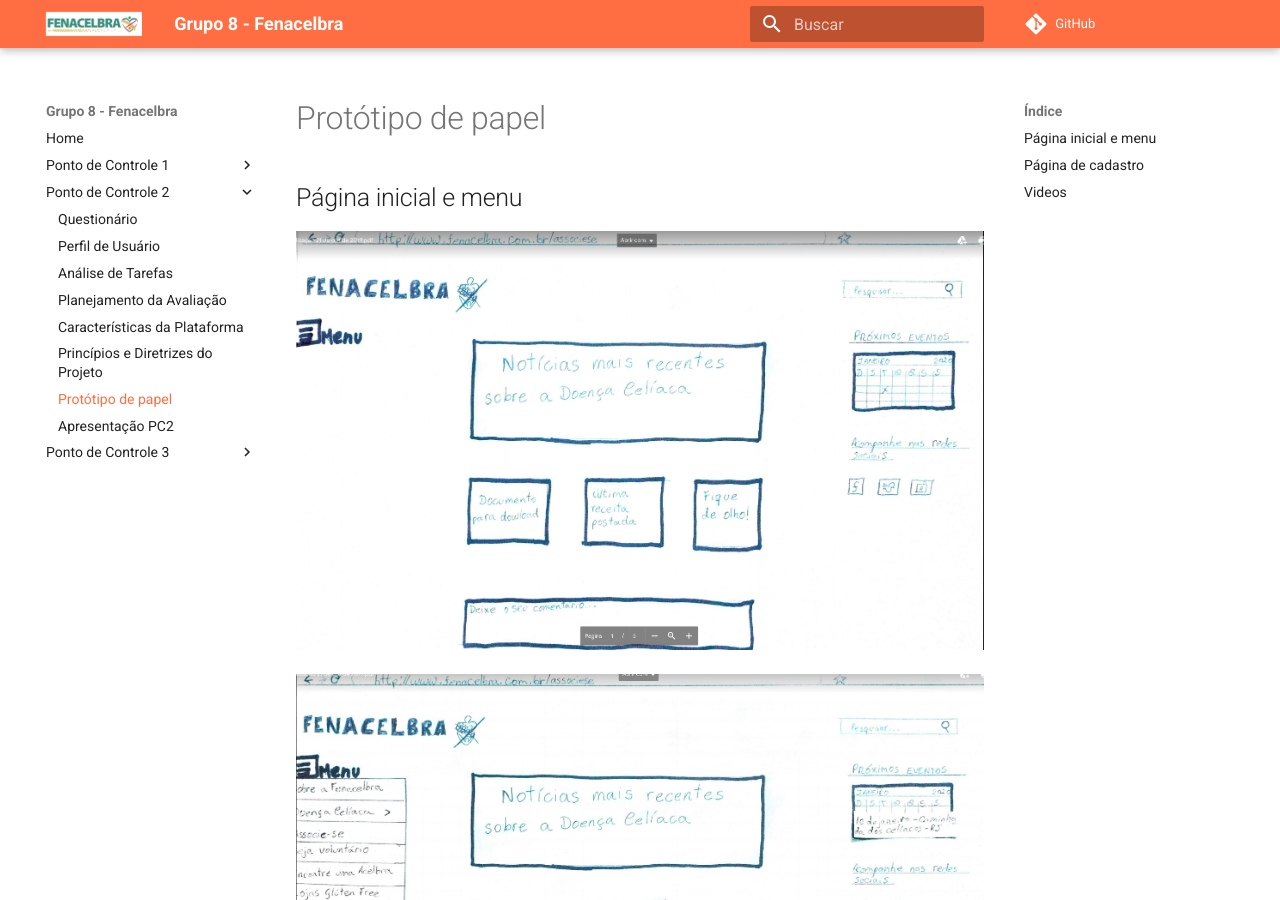
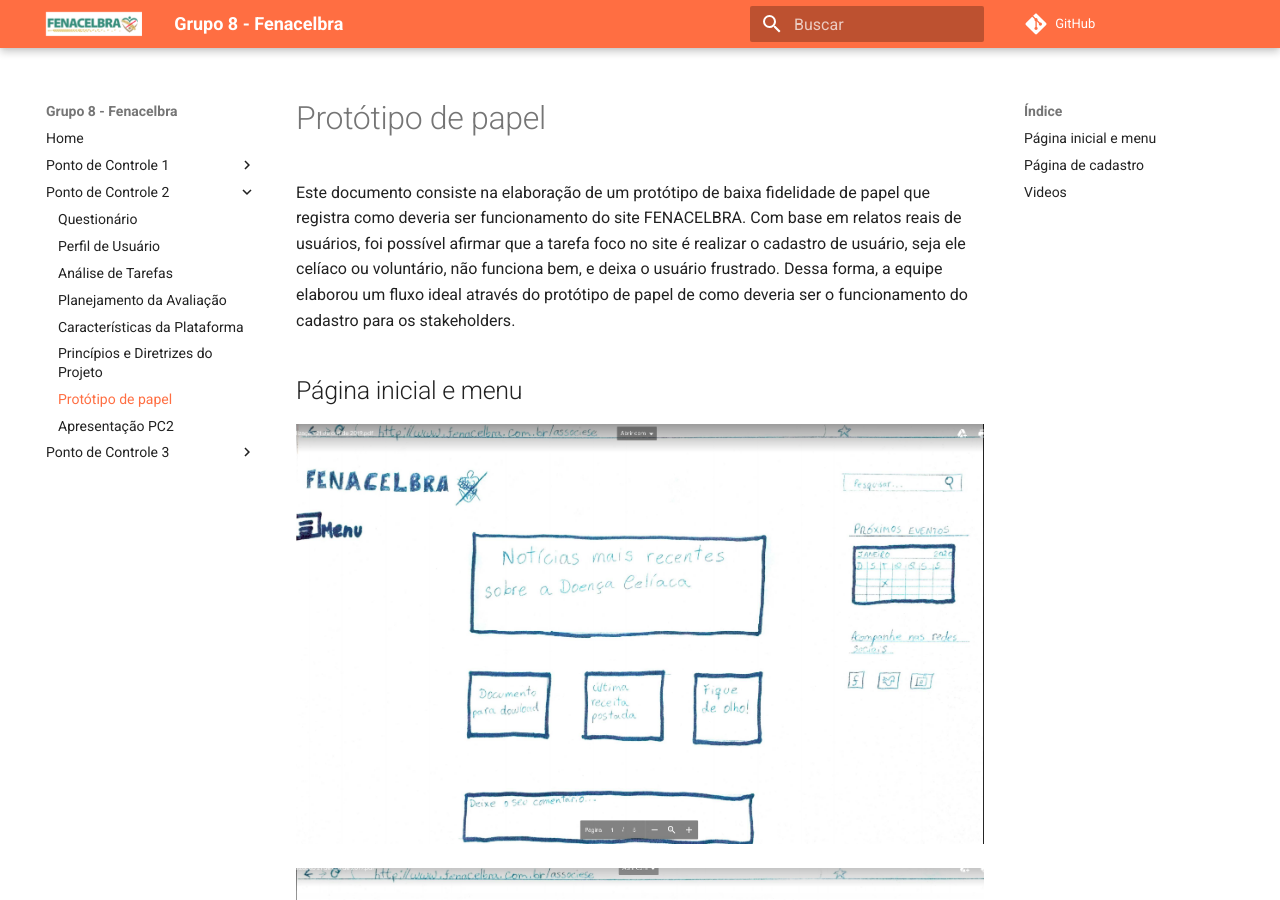
Before and after one commit to Interacao-Humano-Computador/2019.2-FENALCEBRA, an MkDocs documentation site: the page built from docs/ponto_de_controle_2/prototipodepapel.md, in a window 1280 px wide and 900 px high. Built offline with MkDocs 1.6.1 and Material for MkDocs 9.7.7, drawn with Linux system fonts in a browser that asks for light colours; comment, search, counter and statistics services are not loaded; some of the changed text lies outside the part shown.

Commit message:
Melhorias no documento de protótipo

```diff
--- a/docs/ponto_de_controle_2/prototipodepapel.md
+++ b/docs/ponto_de_controle_2/prototipodepapel.md
@@ -1,20 +1,26 @@
 # Protótipo de papel
+
+Este documento consiste na elaboração de um protótipo de baixa fidelidade de papel que registra como deveria ser funcionamento do site FENACELBRA. Com base em relatos reais de usuários, foi possível afirmar que a tarefa foco no site  é realizar o cadastro de usuário, seja ele celíaco ou voluntário, não funciona bem, e deixa o usuário frustrado. Dessa forma, a equipe elaborou um fluxo ideal através do protótipo de papel de como deveria ser o funcionamento do cadastro para os stakeholders.
 
 ## Página inicial e menu
 
-[![Como o site é atualmente.](../assets/img/prototipoUm.png)]()
+[![Como o site deveria ser.](../assets/img/prototipoUm.png)]()
 
 [![Página de cadastro.](../assets/img/prototipoDois.png)]()
 
-[![Como o site é atualmente.](../assets/img/prototipoTres.png)]()
+[![Como o site deveria ser.](../assets/img/prototipoTres.png)]()
 
 ## Página de cadastro
 
-[![Como o site é atualmente.](../assets/img/prototipoQuatro.png)]()
+No site atualmente não é possível realizar um cadastro eficiente, pois as informações do menu de opções se sobrepõem quando somos direcionados à página de cadastro.
 
-[![Como o site é atualmente.](../assets/img/prototipoCinco.png)]()
+[![Como o site deveria ser.](../assets/img/prototipoQuatro.png)]()
+
+[![Como o site deveria ser.](../assets/img/prototipoCinco.png)]()
 
 ## Videos
+
+Nos vídeos é possível verificar como deveria ser o funcionamento do site FENACELBRA, como seria o fluxo ideal para realizar um cadastro na plataforma através de um protótipo de baixa fidelidade.
 
 <iframe src="https://player.vimeo.com/video/367932289" width="640" height="360" frameborder="0" allowfullscreen></iframe>
 
```
